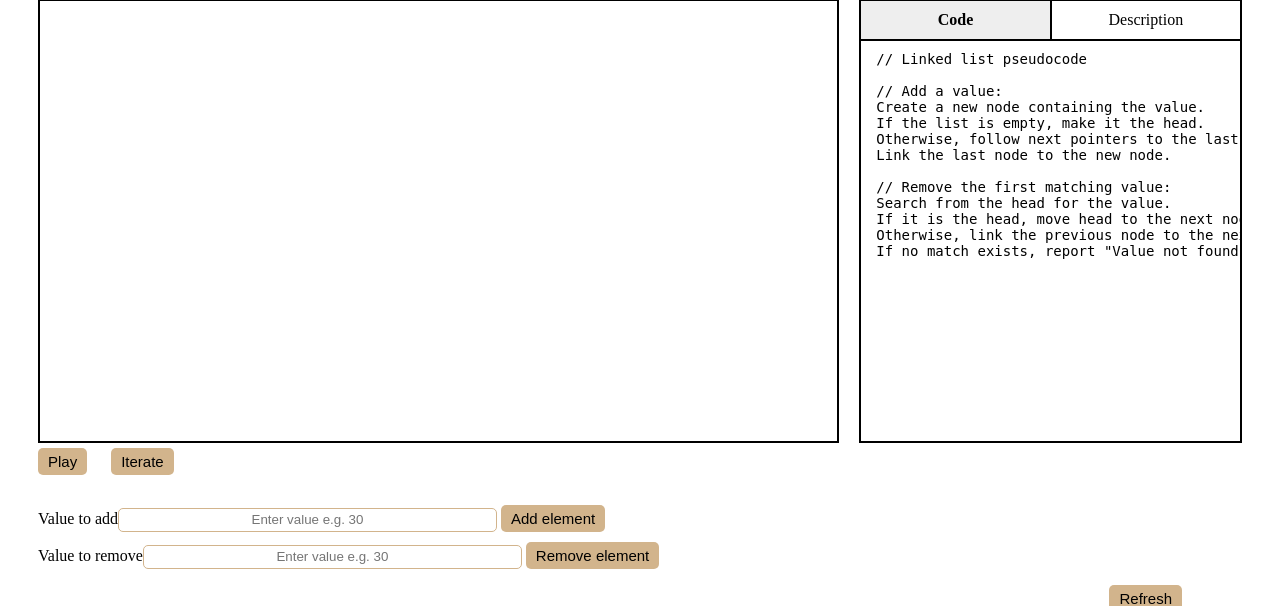
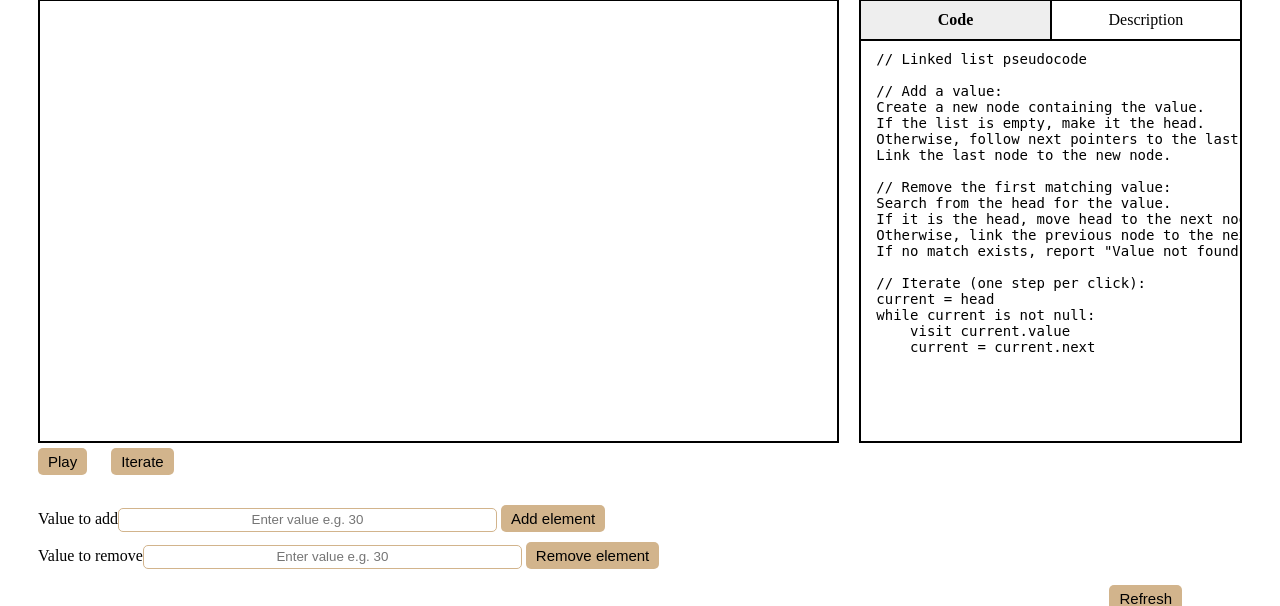
Before and after one commit to amd0588/Group01_CSCE3444-FA26, a Flask app: page / in a window 1280 px wide. Shown: the part 143-749 px from the top of the page. Run offline with Flask 3, Linux system fonts and the light colour scheme.

Commit message:
iterate linked lists
added iteration for linked lists

```diff
--- a/project/myapp/src/myapp/static/app.js
+++ b/project/myapp/src/myapp/static/app.js
@@ -49,6 +49,16 @@ function createListItem(value) {
 }
 
 const sleep = ms => new Promise(resolve => setTimeout(resolve, ms));
+
+// Moves the iterate marker one element forward through `nodes` (in order).
+// After the last element the marker clears, so the next click starts over.
+function advanceIterator(nodes) {
+    const index = nodes.findIndex(n => n.classList.contains("iterate-current"));
+    nodes[index]?.classList.remove("iterate-current");
+    const next = nodes[index + 1];
+    next?.classList.add("iterate-current");
+    return next;
+}
 
 let bstRoot = null;
 
@@ -143,7 +153,13 @@ Link the last node to the new node.
 Search from the head for the value.
 If it is the head, move head to the next node.
 Otherwise, link the previous node to the next node.
-If no match exists, report "Value not found."`,
+If no match exists, report "Value not found."
+
+// Iterate (one step per click):
+current = head
+while current is not null:
+    visit current.value
+    current = current.next`,
         description: `<h2>Linked List</h2>
 <p>A linked list stores values in nodes, and each node points to the next one.</p>
 <ul>
@@ -194,6 +210,15 @@ If no match exists, report "Value not found."`,
             } finally {
                 busy = false;
             }
+        },
+
+        iterate() {
+            const boxes = [...stage.querySelectorAll(".ll-item:not(.removing) .node")];
+            if (boxes.length === 0) {
+                alert("The linked list is empty.");
+                return;
+            }
+            advanceIterator(boxes);
         }
     },
 
--- a/project/myapp/src/myapp/static/style.css
+++ b/project/myapp/src/myapp/static/style.css
@@ -273,6 +273,13 @@ input {
     background: tan;
 }
 
+/* current position of the Iterate button */
+.node.iterate-current {
+    background: tan;
+    outline: 2px solid currentColor;
+    outline-offset: 2px;
+}
+
 /* binary search tree*/
 .stage.bst {
     justify-content: center;
```
